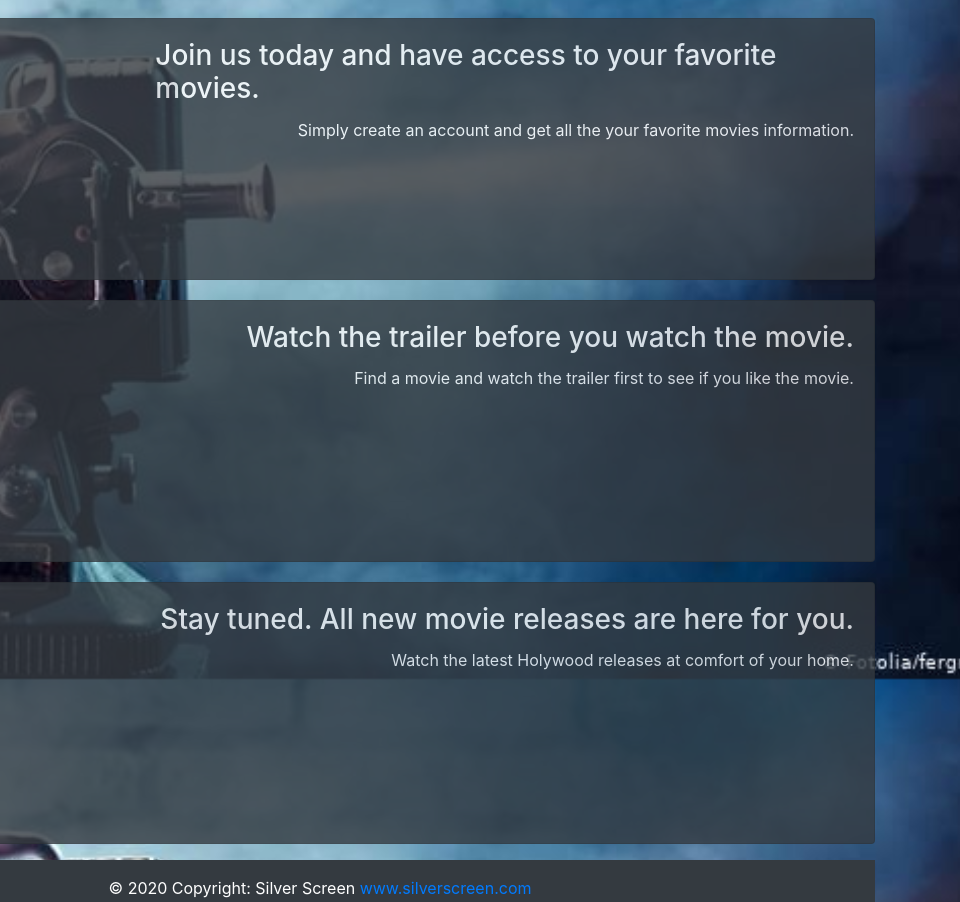
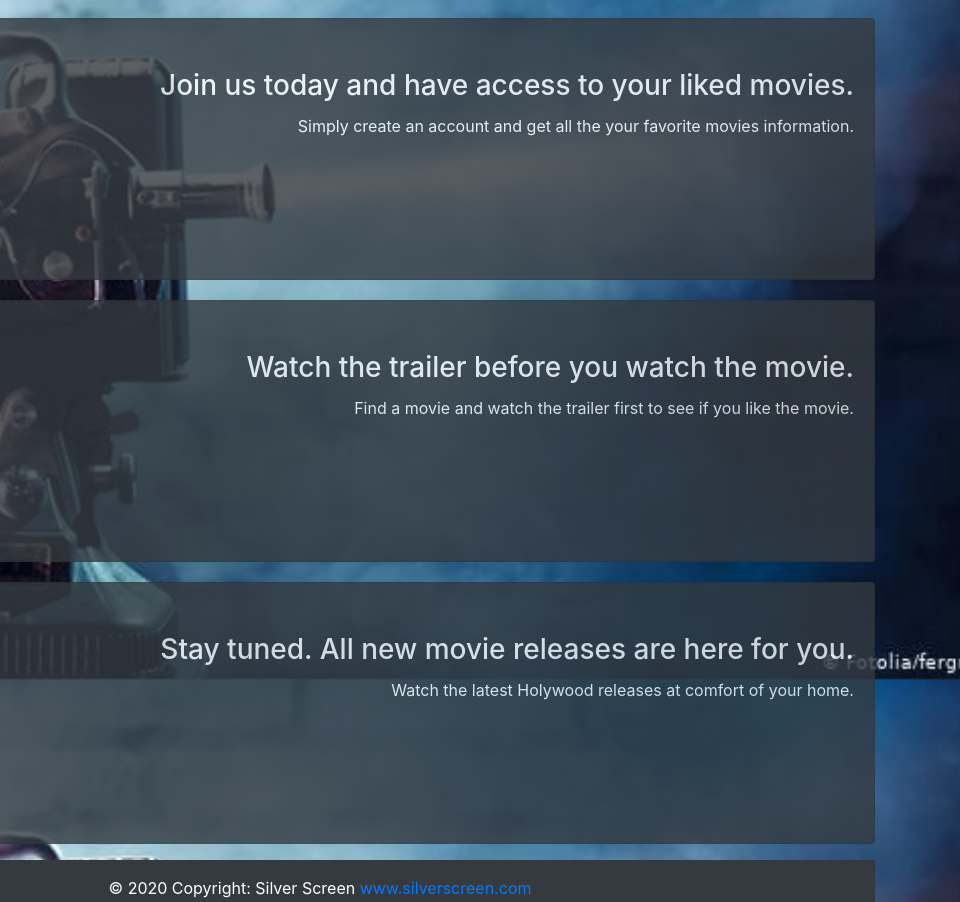
Before and after one commit to littlefish-tech/Team-Project-2, a website: page app/public/home.html in a window 1280 px wide. Shown: the part 921-1823 px from the top of the page, 320-1280 px from the left. Drawn offline with nearby package versions, Linux system fonts and the light colour scheme.

Commit message:
update readme

```diff
--- a/app/public/css/style.css
+++ b/app/public/css/style.css
@@ -152,11 +152,12 @@ body {
 
   .introCardText {
       float: right;
-      margin-left: 20px;
+      /* margin-left: 20px; */
   }
 
   .introCardTitle {
     float: right;
+    margin-top: 30px;;
 }
 
 .emailInput, .passwordInput {
@@ -229,5 +230,6 @@ body {
 
     .introCardTitle{
         text-align: center;
+        margin-top: 0px;
     }
   }
--- a/app/public/home.html
+++ b/app/public/home.html
@@ -96,7 +96,7 @@
         </div>
         <div class="col-md-8">
           <div class="card-body">
-            <h3 class="card-title introCardTitle">Join us today and have access to your favorite movies.</h3>
+            <h3 class="card-title introCardTitle">Join us today and have access to your liked movies.</h3>
             <p class="card-text introCardText">Simply create an account and get all the your favorite movies information. </p>
           </div>
         </div>
```
Also changed, not shown: README.md, 7 other files.
